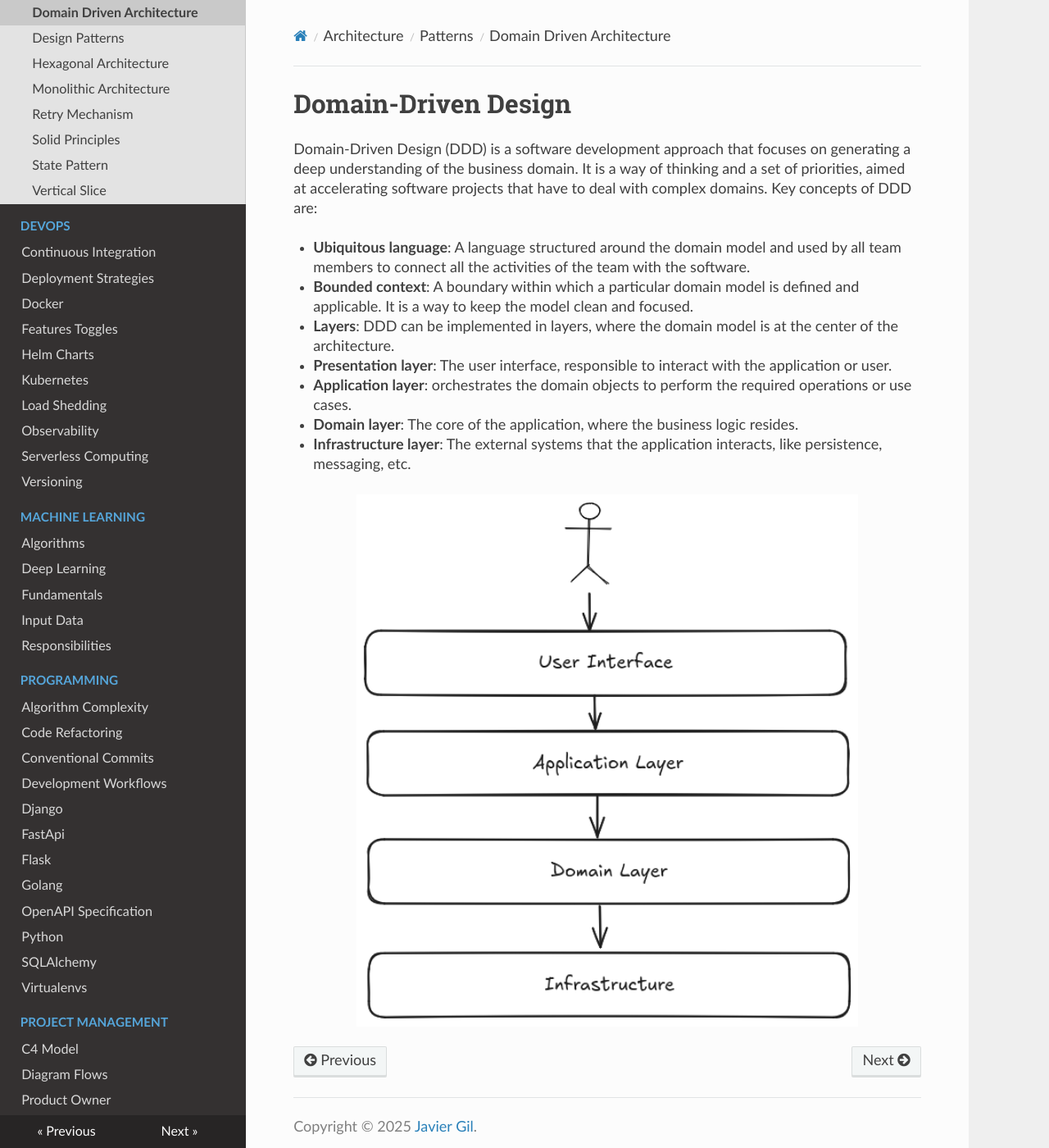
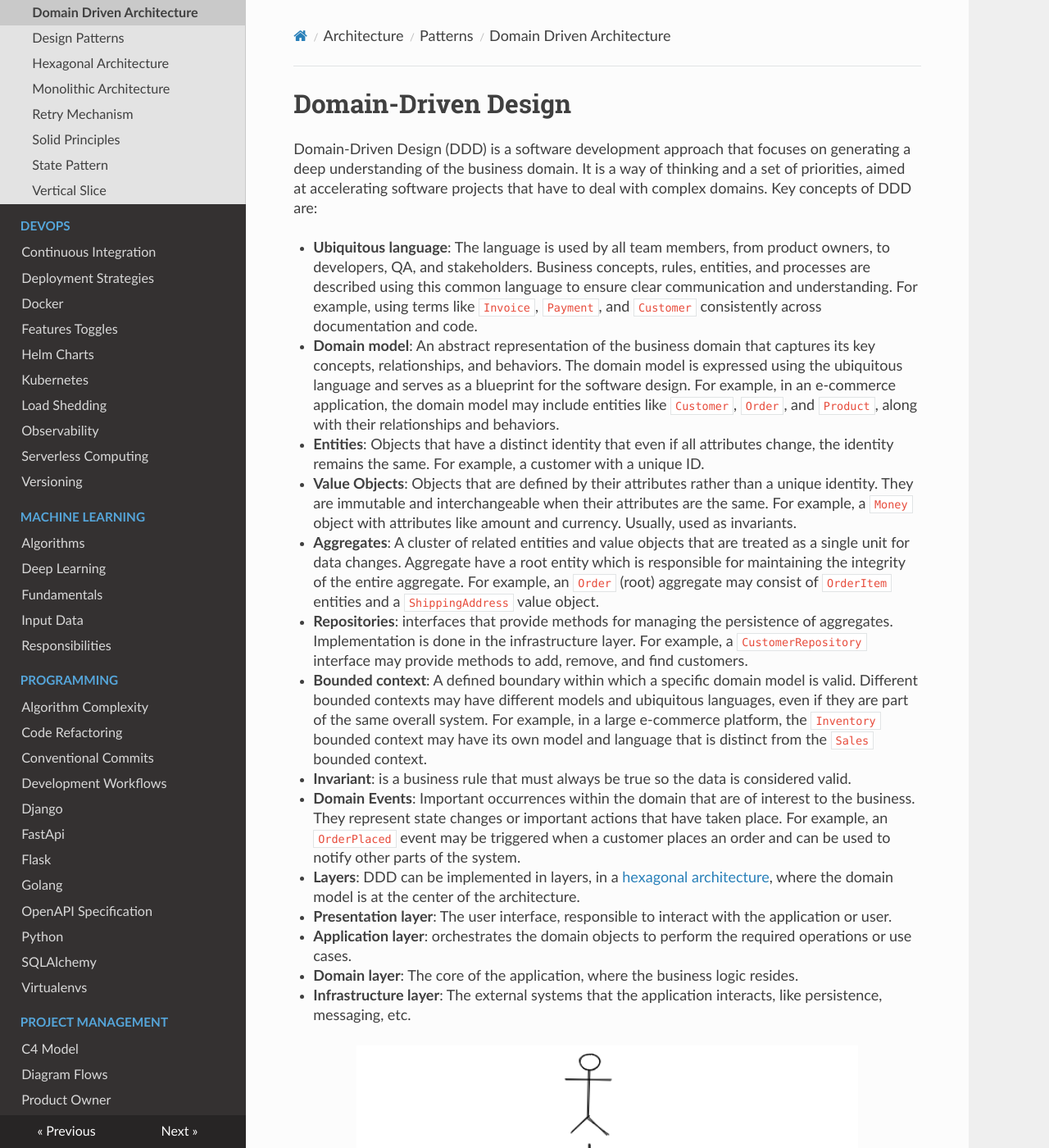
Before and after one commit to McLargo/mkdown-docs, an MkDocs documentation site: the page built from docs/architecture/patterns/domain-driven.md, in a window 1280 px wide and 1400 px high. Shown: the whole window at 82% size. Built offline with MkDocs 1.6.1, drawn with Linux system fonts in a browser that asks for light colours; nearby versions of some CDN libraries.

Commit message:
feat: improvements on Hexagonal architecture and DDD

```diff
--- a/docs/architecture/patterns/domain-driven.md
+++ b/docs/architecture/patterns/domain-driven.md
@@ -6,13 +6,49 @@ generating a deep understanding of the business domain. It is a way of thinking
 and a set of priorities, aimed at accelerating software projects that have to
 deal with complex domains. Key concepts of DDD are:
 
-- **Ubiquitous language**: A language structured around the domain model and
-  used by all team members to connect all the activities of the team with the
-  software.
-- **Bounded context**: A boundary within which a particular domain model is
-  defined and applicable. It is a way to keep the model clean and focused.
-- **Layers**: DDD can be implemented in layers, where the domain model is at the
-  center of the architecture.
+- **Ubiquitous language**: The language is used by all team members, from
+  product owners, to developers, QA, and stakeholders. Business concepts, rules,
+  entities, and processes are described using this common language to ensure
+  clear communication and understanding. For example, using terms like
+  `Invoice`, `Payment`, and `Customer` consistently across documentation and
+  code.
+- **Domain model**: An abstract representation of the business domain that
+  captures its key concepts, relationships, and behaviors. The domain model is
+  expressed using the ubiquitous language and serves as a blueprint for the
+  software design. For example, in an e-commerce application, the domain model
+  may include entities like `Customer`, `Order`, and `Product`, along with their
+  relationships and behaviors.
+- **Entities**: Objects that have a distinct identity that even if all attributes
+  change, the identity remains the same. For example, a customer with a unique
+  ID.
+- **Value Objects**: Objects that are defined by their attributes rather than a
+  unique identity. They are immutable and interchangeable when their attributes
+  are the same. For example, a `Money` object with attributes like amount and
+  currency. Usually, used as invariants.
+- **Aggregates**: A cluster of related entities and value objects that are
+  treated as a single unit for data changes. Aggregate have a root entity which
+  is responsible for maintaining the integrity of the entire aggregate. For
+  example, an `Order` (root) aggregate may consist of `OrderItem` entities and a
+  `ShippingAddress` value object.
+- **Repositories**: interfaces that provide methods for managing the persistence
+  of aggregates. Implementation is done in the infrastructure layer. For
+  example, a `CustomerRepository` interface may provide methods to add, remove,
+  and find customers.
+- **Bounded context**: A defined boundary within which a specific domain model
+  is valid. Different bounded contexts may have different models and ubiquitous
+  languages, even if they are part of the same overall system. For example, in a
+  large e-commerce platform, the `Inventory` bounded context may have its own
+  model and language that is distinct from the `Sales` bounded context.
+- **Invariant**: is a business rule that must always be true so the data is
+  considered valid.
+- **Domain Events**: Important occurrences within the domain that are of
+  interest to the business. They represent state changes or important actions
+  that have taken place. For example, an `OrderPlaced` event may be triggered
+  when a customer places an order and can be used to notify other parts of the
+  system.
+- **Layers**: DDD can be implemented in layers, in a
+  [hexagonal architecture](hexagonal-architecture.md),
+  where the domain model is at the center of the architecture.
   - **Presentation layer**: The user interface, responsible to interact with the
     application or user.
   - **Application layer**: orchestrates the domain objects to perform the
@@ -23,3 +59,5 @@ deal with complex domains. Key concepts of DDD are:
     interacts, like persistence, messaging, etc.
 
 ![Domain driven](../../assets/img/domain-driven.png)
+
+## Key Concepts
```
Also changed, not shown: docs/architecture/patterns/hexagonal-architecture.md (+32 -20 lines).
